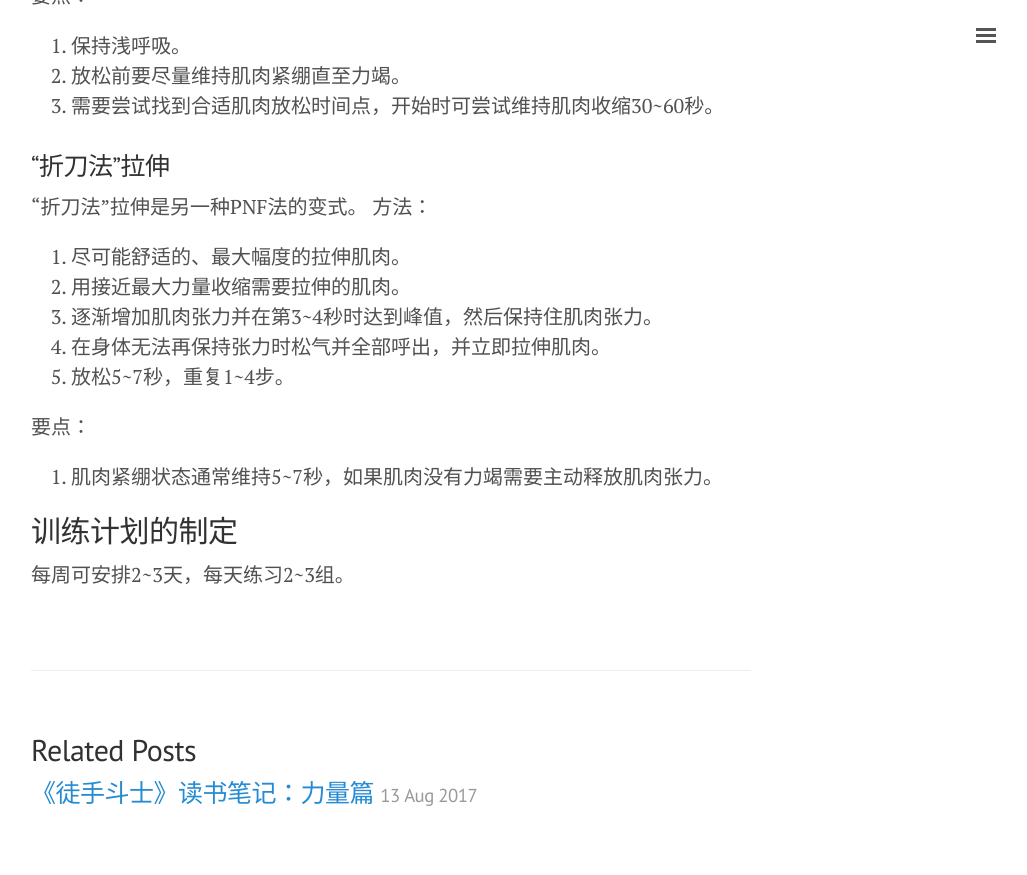
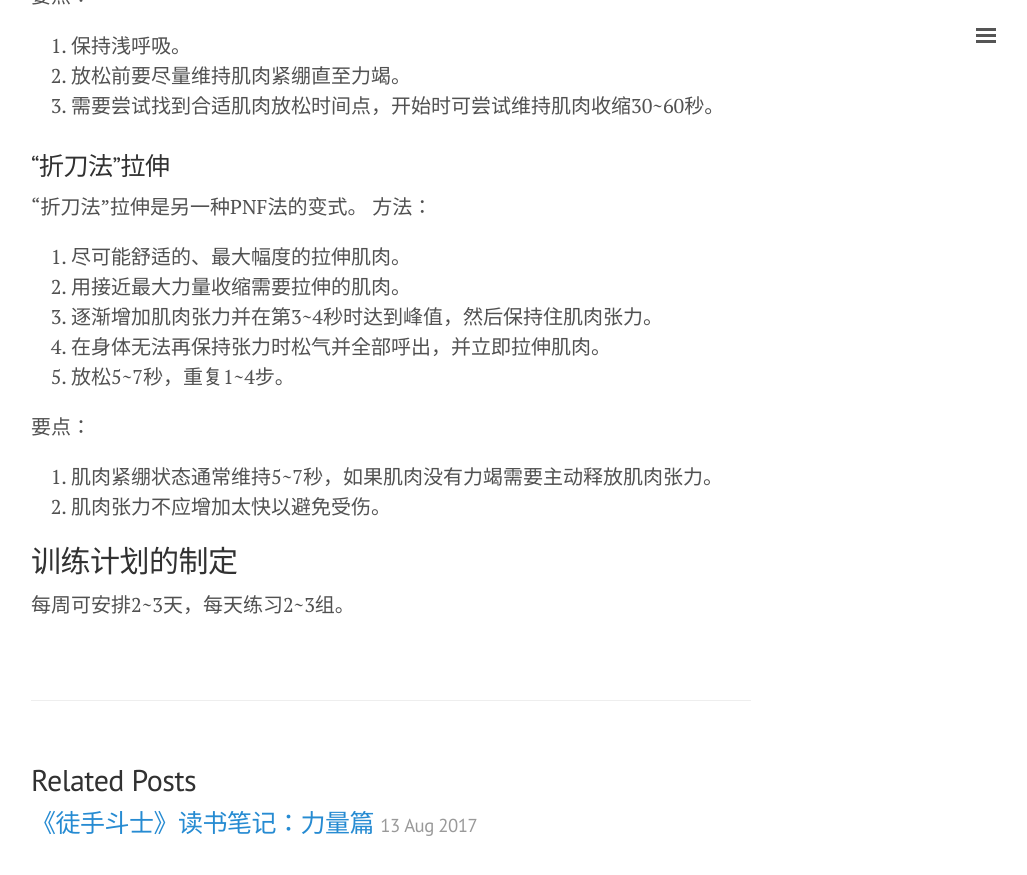
Before and after one commit to julianqi/julianqi.github.io, a Jekyll site: the page built from _posts/2017-08-16-notes-of-the-nacked-warrior-part2.md, in a window 1280 px wide and 900 px high, scrolled down 1490 px. Shown: the top 875 px of the window, without its empty margins (249-1276 px from the left). Built offline with Jekyll 4.4.1, drawn with Linux system fonts in a browser that asks for light colours.

Commit message:
Update 2017-08-16-notes-of-the-nacked-warrior-part2.md

```diff
--- a/_posts/2017-08-16-notes-of-the-nacked-warrior-part2.md
+++ b/_posts/2017-08-16-notes-of-the-nacked-warrior-part2.md
@@ -50,6 +50,7 @@ title: 《徒手斗士》读书笔记：柔韧篇
 
 要点：
 1. 肌肉紧绷状态通常维持5~7秒，如果肌肉没有力竭需要主动释放肌肉张力。
+2. 肌肉张力不应增加太快以避免受伤。
 
 ## 训练计划的制定
 每周可安排2~3天，每天练习2~3组。
```
